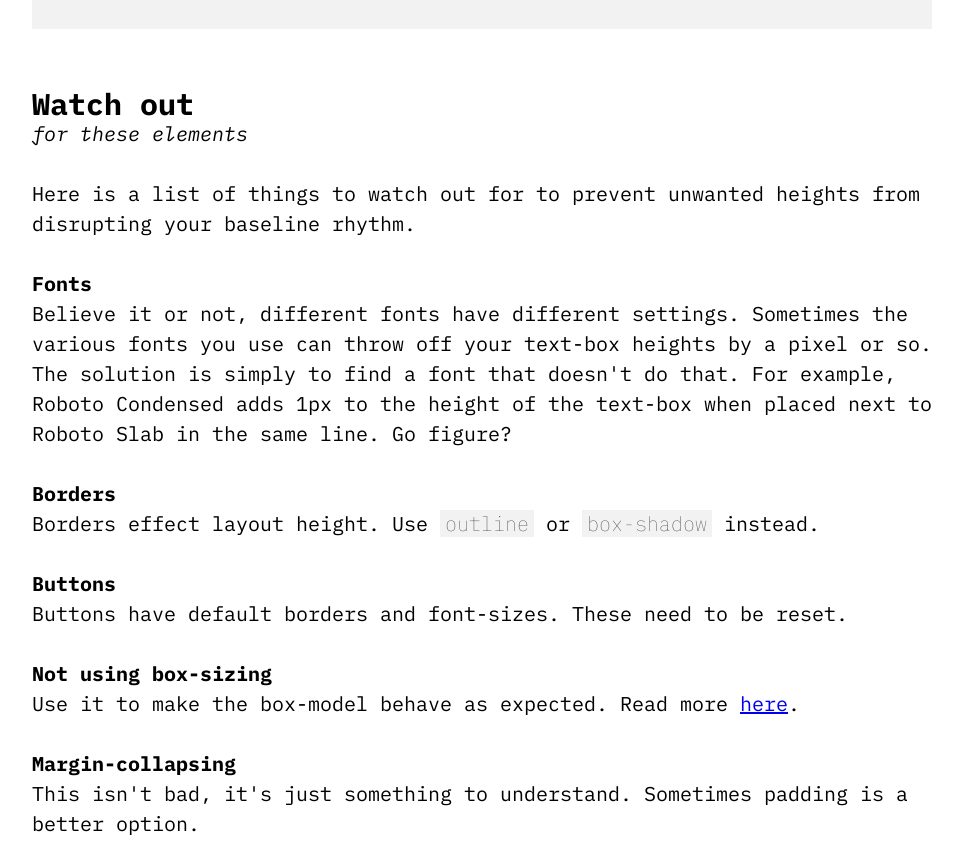
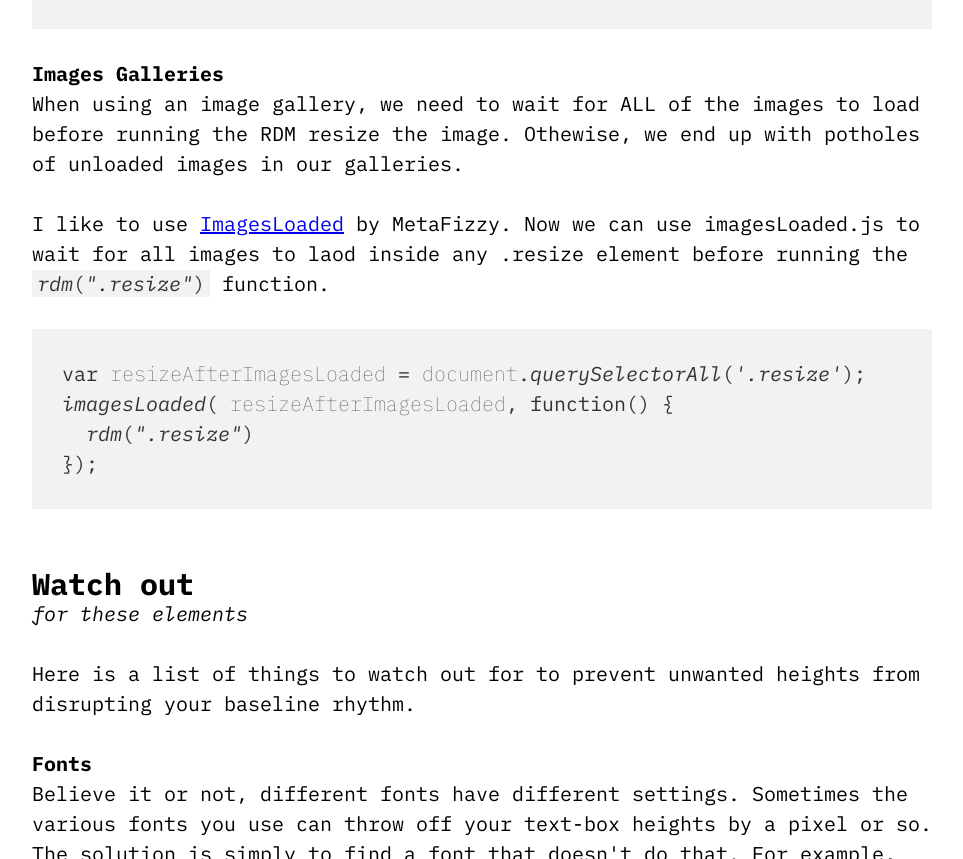
Before and after one commit to brownerd/rdmkit-site, a website built with Parcel: page src/pug/err.pug in a window 1280 px wide. Shown: the part 2881-3740 px from the top of the page, without its empty margins (158-1121 px from the left). Built offline with nearby package versions, Linux system fonts and the light colour scheme; what rdmkit-cpl, rdmkit-mzr, rdmkit-vrt would draw is missing.

Commit message:
update err

```diff
--- a/src/pug/err.pug
+++ b/src/pug/err.pug
@@ -83,6 +83,18 @@ block content
           grid-template-rows: 50vh;
         }
 
+    h3(class="main__subbold") Images Galleries
+    p When using an image gallery, we need to wait for ALL of the images to load before running the RDM resize the image. Othewise, we end up with potholes of unloaded images in our galleries.
+
+    p I like to use <a href="https://imagesloaded.desandro.com/">ImagesLoaded</a> by MetaFizzy. Now we can use imagesLoaded.js to wait for all images to laod inside any .resize element before running the <code class="language-js">rdm(".resize")</code> function.
+
+    pre.language-js
+      code.
+        var resizeAfterImagesLoaded = document.querySelectorAll('.resize');
+        imagesLoaded( resizeAfterImagesLoaded, function() {
+          rdm(".resize")
+        });
+
     hgroup
       h2(class="main__heading") Watch out
       h3(class="main__subhead") for these elements
```
